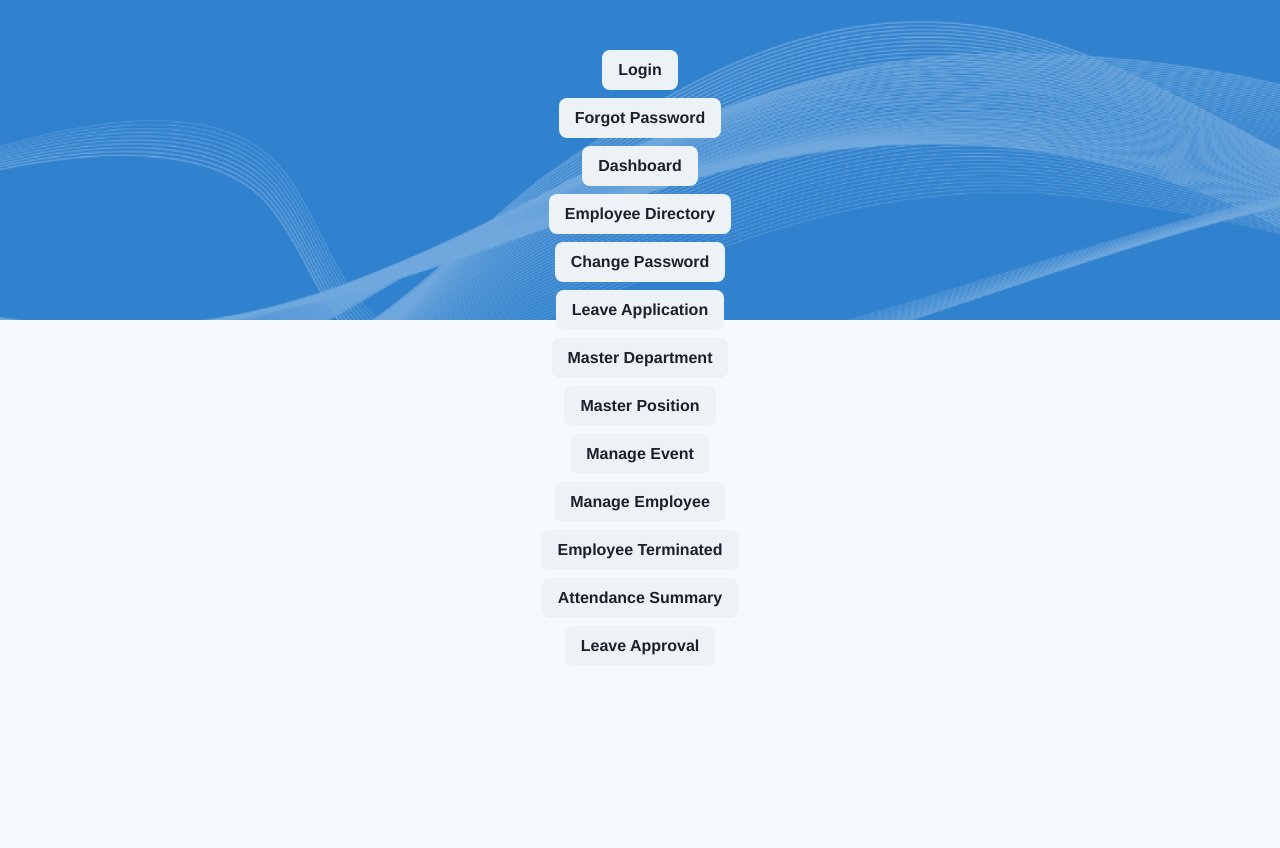
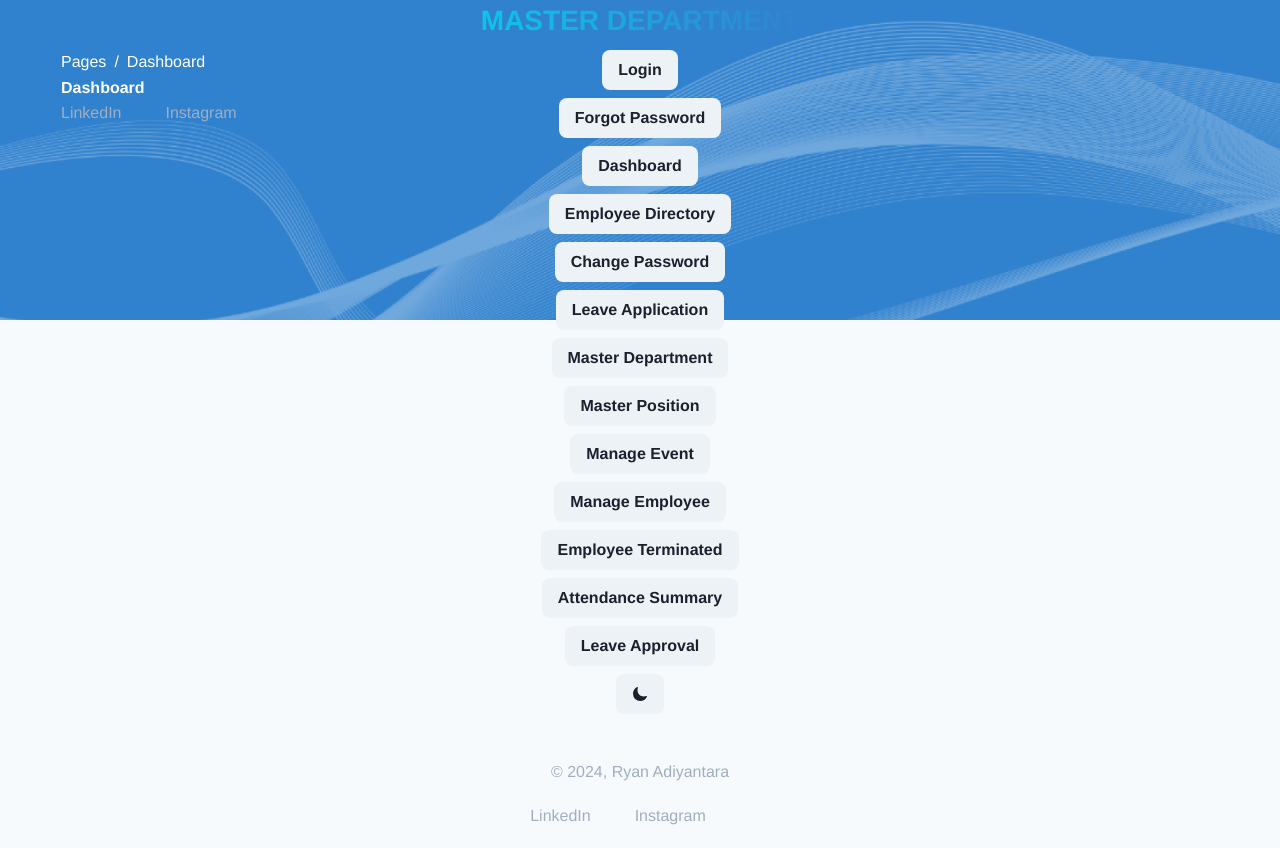
Before and after one commit to ryanadiyantara/chakra-portal, a React (Vite) app in the folder frontend/: page /dashboard in a window 1280 px wide. Before the commit the page ends 800 px from the top, so only its background shows below. Built offline with nearby package versions, Linux system fonts and the light colour scheme.

Commit message:
Fix navbar routes

```diff
--- a/frontend/src/components/Navbar.jsx
+++ b/frontend/src/components/Navbar.jsx
@@ -16,24 +16,20 @@ import { useLocation } from "react-router-dom";
 
 function Navbar() {
   const routes = [
-    { path: "/dashboard", name: "Dashboard" },
-    { path: "/employeedirectory", name: "Employee Directory" },
-    { path: "/ess/changepassword", name: "Change Password" },
-    { path: "/ess/leaveapplication", name: "Leave Application" },
-    { path: "/hr/masterdepartment", name: "Master Department" },
-    { path: "/hr/masterposition", name: "Master Position" },
-    { path: "/hr/manageevent", name: "Manage Event" },
-    { path: "/hr/manageemployee", name: "Manage Employee" },
-    { path: "/hr/employeeterminated", name: "Employee Terminated" },
-    { path: "/hr/attendancesummary", name: "Attendance Summary" },
-    { path: "/hr/leaveapproval", name: "Leave Approval" },
+    { path: "/dashboard", name: "Dashboard", category: "" },
+    { path: "/employeedirectory", name: "Employee Directory", category: "" },
+    { path: "/ess/changepassword", name: "Change Password", category: "Employee Self Service" },
+    { path: "/ess/leaveapplication", name: "Leave Application", category: "Employee Self Service" },
+    { path: "/hr/masterdepartment", name: "Master Department", category: "Human Resource" },
+    { path: "/hr/masterposition", name: "Master Position", category: "Human Resource" },
+    { path: "/hr/manageevent", name: "Manage Event", category: "Human Resource" },
+    { path: "/hr/manageemployee", name: "Manage Employee", category: "Human Resource" },
+    { path: "/hr/employeeterminated", name: "Employee Terminated", category: "Human Resource" },
+    { path: "/hr/attendancesummary", name: "Attendance Summary", category: "Human Resource" },
+    { path: "/hr/leaveapproval", name: "Leave Approval", category: "Human Resource" },
   ];
   const location = useLocation();
   const activeRoute = routes.find((route) => route.path === location.pathname);
-  const sidebarBg = useColorModeValue("#FFFFFF", "#111C44");
-  const sidebarRadius = "20px";
-  const sidebarMargins = "0px";
-  const variantChange = "0.2s linear";
 
   return (
     <Flex
@@ -83,18 +79,21 @@ function Navbar() {
         <Box mb={{ sm: "8px", md: "0px" }}>
           <Breadcrumb>
             <BreadcrumbItem color={"white"}>
-              <BreadcrumbLink href="#" color={"white"}>
+              <BreadcrumbLink href="/dashboard" color={"white"}>
                 Pages
               </BreadcrumbLink>
             </BreadcrumbItem>
 
+            {activeRoute.category && (
+              <BreadcrumbItem color="white">
+                <BreadcrumbLink href="/dashboard" color="white">
+                  {activeRoute.category}
+                </BreadcrumbLink>
+              </BreadcrumbItem>
+            )}
+
             <BreadcrumbItem color={"white"}>
-              <BreadcrumbLink href="#" color={"white"}>
-                TESTTTTT
-              </BreadcrumbLink>
-            </BreadcrumbItem>
-            <BreadcrumbItem color={"white"}>
-              <BreadcrumbLink href="#" color={"white"}>
+              <BreadcrumbLink href={activeRoute.path} color={"white"}>
                 {activeRoute ? activeRoute.name : "Page Not Found"}
               </BreadcrumbLink>
             </BreadcrumbItem>
--- a/frontend/src/pages/dashboard.jsx
+++ b/frontend/src/pages/dashboard.jsx
@@ -1,10 +1,32 @@
-import { Button, Text, VStack } from "@chakra-ui/react";
+import { Box, Button, Text, useColorMode, VStack } from "@chakra-ui/react";
 import { Link } from "react-router-dom";
+import { IoMoon } from "react-icons/io5";
+import { LuSun } from "react-icons/lu";
+
+import Navbar from "../components/Navbar";
+import Footer from "../components/Footer";
 
 const Dashboard = () => {
+  const { colorMode, toggleColorMode } = useColorMode();
   return (
     <>
-      <VStack spacing={2} alignItems={"center"}>
+      <Box
+        w={{
+          base: "100%",
+          xl: "calc(100% - 275px)",
+        }}
+        float="right"
+        maxWidth="100%"
+        overflow="auto"
+        position="relative"
+        maxHeight="100%"
+        transition="all 0.33s cubic-bezier(0.685, 0.0473, 0.346, 1)"
+        transitionDuration=".2s, .2s, .35s"
+        transitionProperty="top, bottom, width"
+        transitionTimingFunction="linear, linear, ease"
+      >
+        <Navbar />
+        <VStack minHeight="95vh" spacing={2} alignItems={"center"}>
           <Text
             fontSize={{ base: "22", sm: "28" }}
             fontWeight={"bold"}
@@ -13,7 +35,7 @@ const Dashboard = () => {
             bgGradient={"linear(to-r, cyan.400, blue.500)"}
             bgClip={"text"}
           >
-          Dashboard
+            Master Department
           </Text>
           <Link to={"/login"}>
             <Button>Login</Button>
@@ -54,7 +76,12 @@ const Dashboard = () => {
           <Link to={"/hr/leaveapproval"}>
             <Button>Leave Approval</Button>
           </Link>
+          <Button onClick={toggleColorMode}>
+            {colorMode === "light" ? <IoMoon /> : <LuSun zize="20" />}
+          </Button>
         </VStack>
+        <Footer />
+      </Box>
     </>
   );
 };
```
Lines whose indentation alone changed are shown as unchanged.
